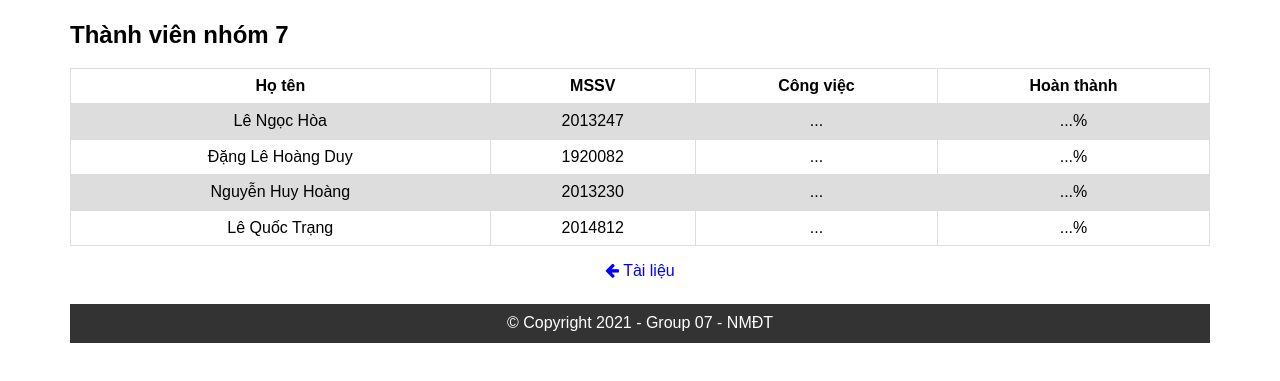
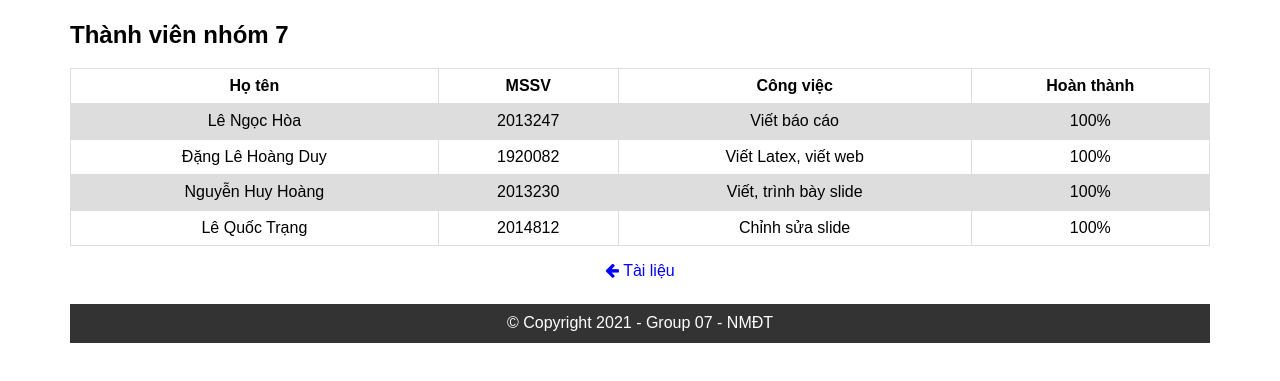
Before and after one commit to hoangduydangle97/NMDT_G07_HK201, a plain HTML site: page about.html in a window 1280 px wide. Shown: the part 315-696 px from the top of the page. Drawn offline with Linux system fonts and the light colour scheme.

Commit message:
update about.html

```diff
--- a/about.html
+++ b/about.html
@@ -51,26 +51,26 @@
                         <tr>
                             <td class="text-center">Lê Ngọc Hòa</td>
                             <td class="text-center">2013247</td>
-                            <td class="text-center">...</td>
-                            <td class="text-center">...%</td>
+                            <td class="text-center">Viết báo cáo</td>
+                            <td class="text-center">100%</td>
                         </tr>
                         <tr>
                             <td class="text-center">Đặng Lê Hoàng Duy</td>
                             <td class="text-center">1920082</td>
-                            <td class="text-center">...</td>
-                            <td class="text-center">...%</td>
+                            <td class="text-center">Viết Latex, viết web</td>
+                            <td class="text-center">100%</td>
                         </tr>
                         <tr>
                             <td class="text-center">Nguyễn Huy Hoàng</td>
                             <td class="text-center">2013230</td>
-                            <td class="text-center">...</td>
-                            <td class="text-center">...%</td>
+                            <td class="text-center">Viết, trình bày slide</td>
+                            <td class="text-center">100%</td>
                         </tr>
                         <tr>
                             <td class="text-center">Lê Quốc Trạng</td>
                             <td class="text-center">2014812</td>
-                            <td class="text-center">...</td>
-                            <td class="text-center">...%</td>
+                            <td class="text-center">Chỉnh sửa slide</td>
+                            <td class="text-center">100%</td>
                         </tr>
                     </table>
                 </div>
```
